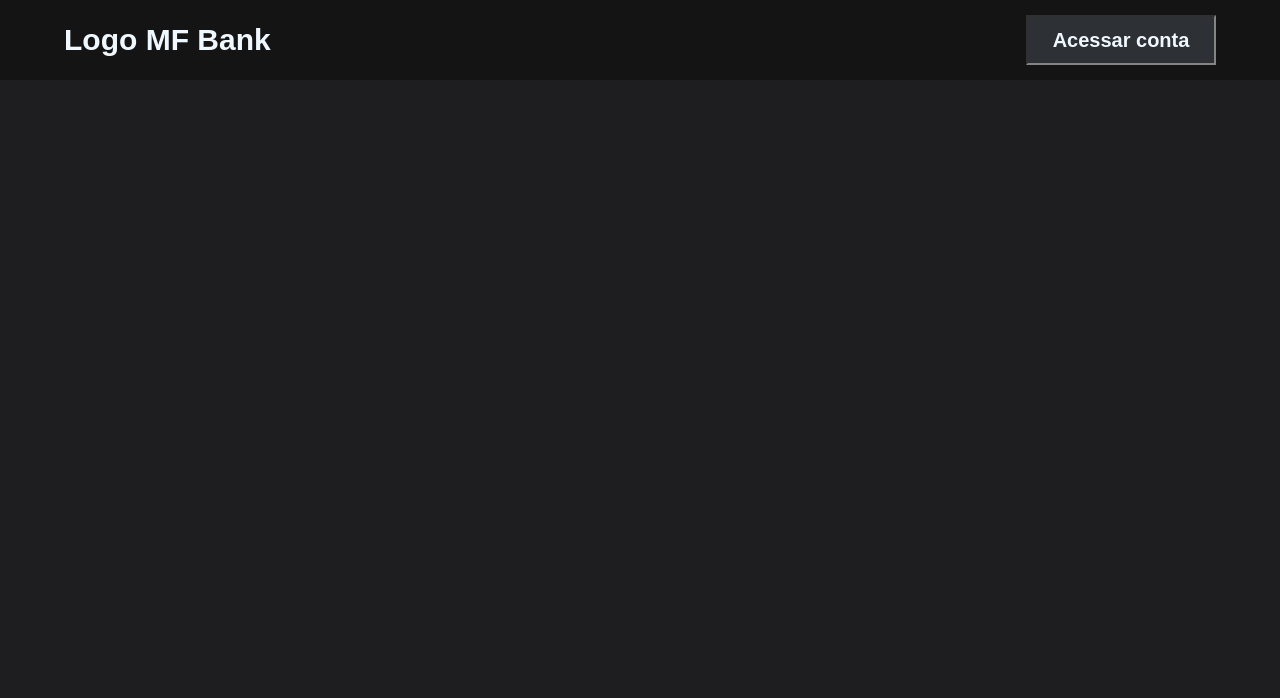
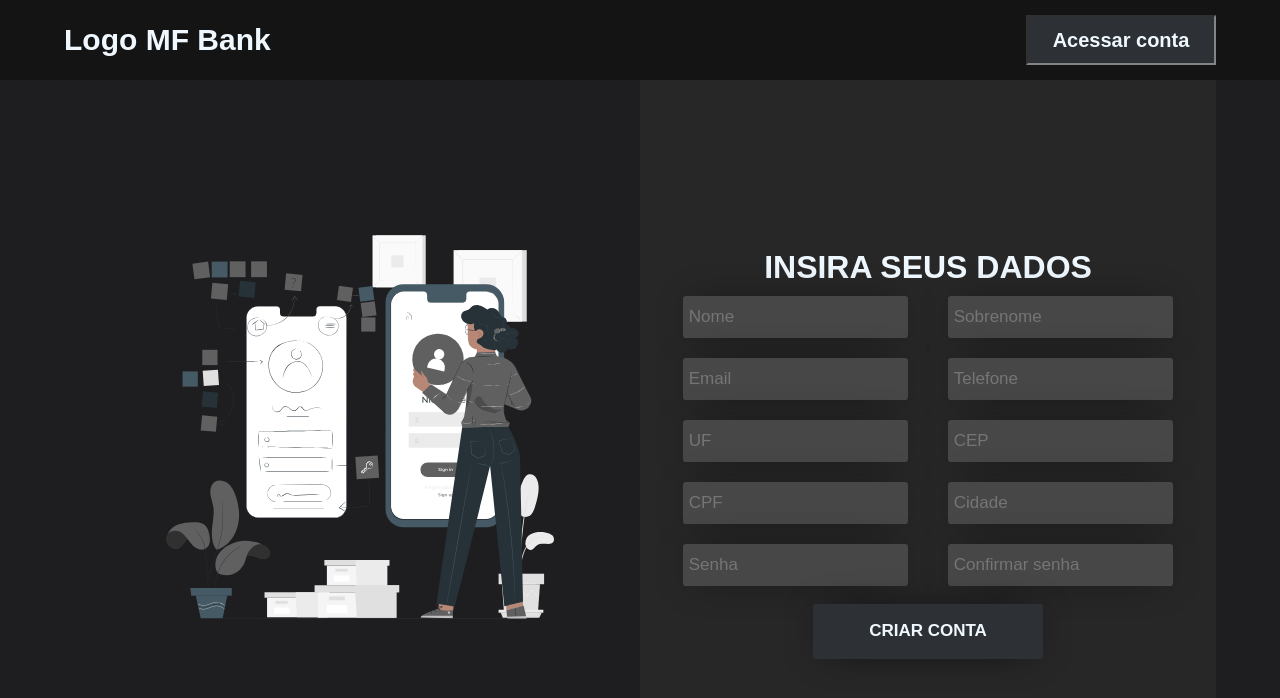
Before and after one commit to FabricioSobrinho/MF-Bank, a React (Vite) app: page /create-acc in a window 1280 px wide. Shown: the top 698 px of the page. Built offline with nearby package versions, Linux system fonts and the light colour scheme.

Commit message:
Feat: Creation of the account creation screen and styling for the page.

```diff
--- a/src/Pages/CreateAccountScreen.jsx
+++ b/src/Pages/CreateAccountScreen.jsx
@@ -1,8 +1,57 @@
+import styles from "../Styles/CreateAccountScreen.module.css";
+
+import createAccountImage from "../assets/Images/create-account-screen-image.svg";
+
+import InputInsertData from "../Layouts/FormsComponents/InputInsertData";
+import InputButton from "../Layouts/FormsComponents/InputButton";
 
 function CreateAccountScreen() {
   return (
-    <div>CreateAccountScreen</div>
-  )
+    <div className={styles.mainCreateAccountPage}>
+      <div className={styles.leftCreateAccountScreen}>
+        <img src={createAccountImage} />
+      </div>
+      <div className={styles.rightCreateAccountScreen}>
+        <div className={styles.rightCreateAccountScreenContainer}>
+          <div className={styles.form}>
+            <h1>INSIRA SEUS DADOS</h1>
+            <InputInsertData heightInput={4.2} widthInput={22.5} text="Nome" />
+            <InputInsertData
+              heightInput={4.2}
+              widthInput={22.5}
+              text="Sobrenome"
+            />
+            <InputInsertData heightInput={4.2} widthInput={22.5} text="Email" />
+            <InputInsertData
+              heightInput={4.2}
+              widthInput={22.5}
+              text="Telefone"
+            />
+            <InputInsertData heightInput={4.2} widthInput={22.5} text="UF" />
+            <InputInsertData heightInput={4.2} widthInput={22.5} text="CEP" />
+            <InputInsertData heightInput={4.2} widthInput={22.5} text="CPF" />
+            <InputInsertData
+              heightInput={4.2}
+              widthInput={22.5}
+              text="Cidade"
+            />
+            <InputInsertData heightInput={4.2} widthInput={22.5} text="Senha" />
+            <InputInsertData
+              heightInput={4.2}
+              widthInput={22.5}
+              text="Confirmar senha"
+            />
+
+            <InputButton
+              heightButton={5.5}
+              widthButton={23}
+              text={"CRIAR CONTA"}
+            />
+          </div>
+        </div>
+      </div>
+    </div>
+  );
 }
 
-export default CreateAccountScreen
+export default CreateAccountScreen;
--- a/src/Styles/CreateAccountScreen.module.css
+++ b/src/Styles/CreateAccountScreen.module.css
@@ -0,0 +1,46 @@
+.mainCreateAccountPage {
+  display: flex;
+  height: 100vh;
+}
+.leftCreateAccountScreen,
+.rightCreateAccountScreen {
+  display: flex;
+  justify-content: center;
+  align-items: center;
+  width: 50%;
+}
+
+.leftCreateAccountScreen > img {
+  width: 75%;
+  margin-top: 8%;
+}
+
+.rightCreateAccountScreenContainer {
+  display: flex;
+  flex-direction: column;
+  justify-content: center;
+  align-items: center;
+
+  height: 100%;
+  width: 100%;
+
+  background: #272727;
+}
+
+.rightCreateAccountScreenContainer > h1 {
+  color: #f0f8ff;
+  font-family: Inter;
+  font-size: 2rem;
+  font-style: normal;
+  font-weight: 700;
+  line-height: normal;
+}
+
+.form {
+  display: flex;
+  flex-wrap: wrap;
+  justify-content: center;
+  align-items: center;
+
+  margin-top: 20%;
+}
```
